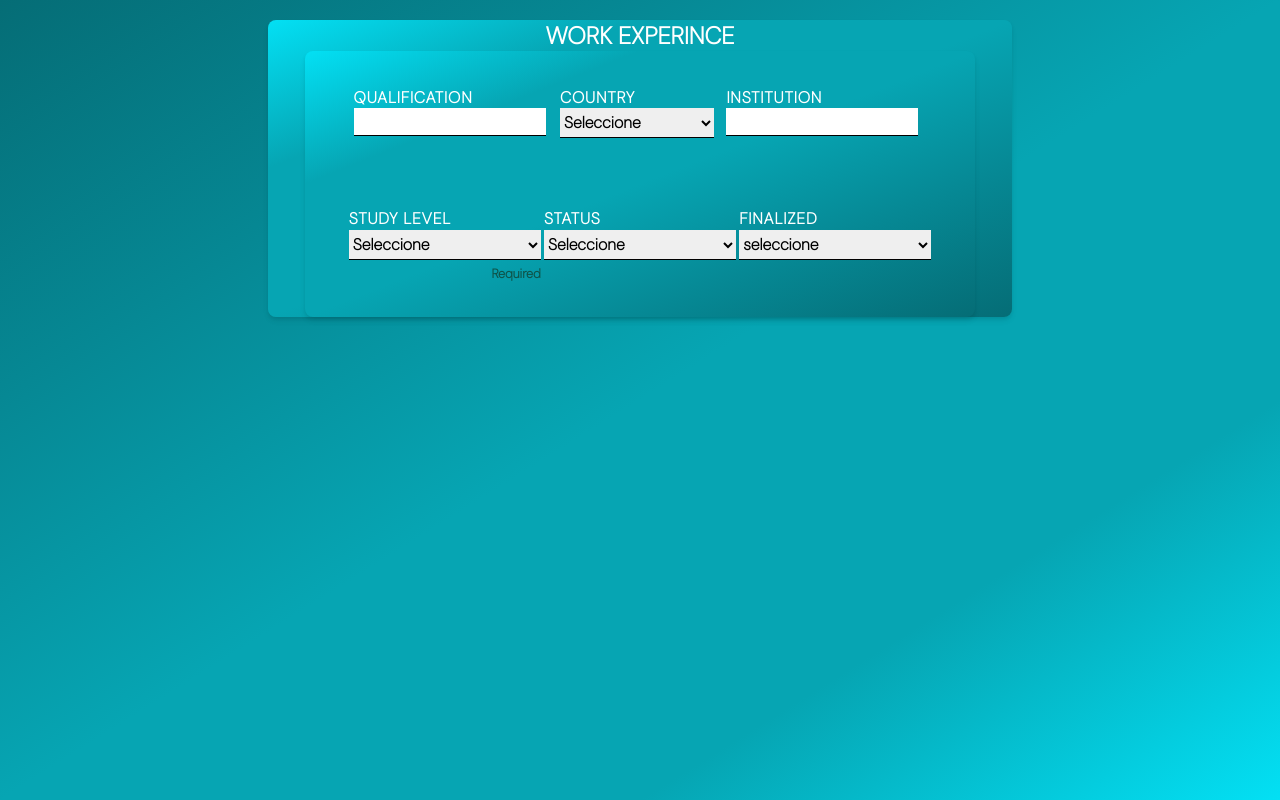
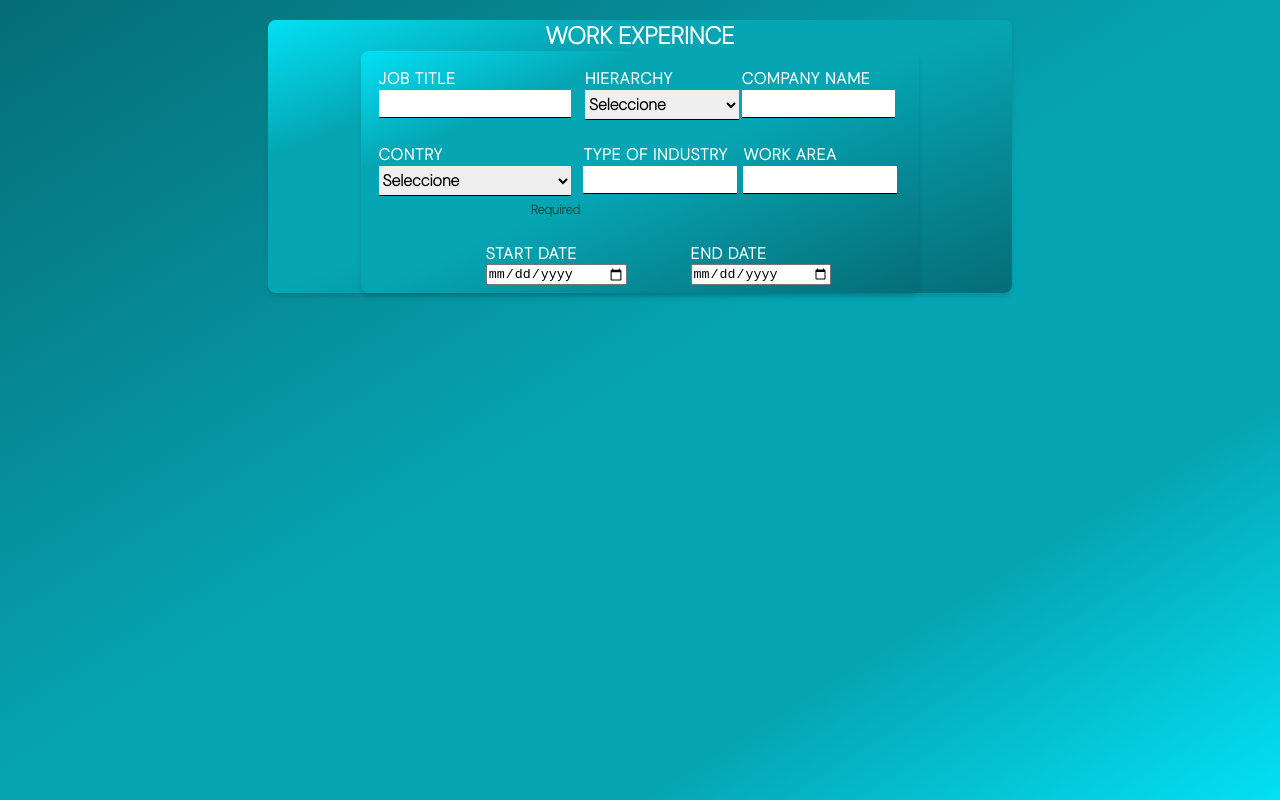
Before and after one commit to dorodrig/React_Registration_Form, a React (Vite) app: page / in a window 1280 px wide. Built offline with nearby package versions, Linux system fonts and the light colour scheme.

Commit message:
React: Se finaliza el componente work experience

```diff
--- a/src/components/Work_Experience.jsx
+++ b/src/components/Work_Experience.jsx
@@ -4,60 +4,65 @@ const Work_Experience = () => {
       <h2>Work Experince</h2>
       <form autoComplete="off">
         <fieldset>
-          <div className="educational_container">
-            <div className="educational_container__title">
-              <label htmlFor="title">Qualification</label>
+          <div className="work_container">
+            <div className="work_container__title">
+              <label htmlFor="title">Job title</label>
               <input type="text" name="Qualification" id="Qualification" />
             </div>
-            <div className="educational_container__country">
-              <label htmlFor="country">Country</label>
+            <div className="work_container__country">
+              <label htmlFor="country">Hierarchy</label>
               <select name="droplist_country" id="droplist_country">
                 <option value="seleccion">Seleccione</option>
-                <option value="Colombia">Colombia</option>
-                <option value="Ecuador">Ecuador</option>
-                <option value="Peru">Peru</option>
+                <option value="Colombia">Junior</option>
+                <option value="Ecuador">Semi-Senior</option>
+                <option value="Peru">Senior</option>
               </select>
             </div>
-            <div className="educational_container__institution">
-              <label htmlFor="institution">Institution</label>
+            <div className="work_container__institution">
+              <label htmlFor="institution">company name</label>
               <input type="text" name="institution" id="institution" />
             </div>
           </div>
         </fieldset>
         <fieldset>
-          <div className="container-status">
-            <div className="Study_level">
-              <label htmlFor="Study_level">Study level</label>
-              <select name="Study_level" id="droplist_Study_level">
+          <div className="work_container__status">
+            <div className="work_container__Studylevel">
+              <label htmlFor="Study_level">Contry</label>
+              <select name="Study_level" id="work_container_droplist">
                 <option value="Seleccione"> Seleccione</option>
-                <option value="Secondary">Secondary</option>
-                <option value="Technique">Technique</option>
-                <option value="academic">Aademic</option>
-                <option value="postgraduate">Postgraduate</option>
-                <option value="master">Master</option>
-                <option value="Doctorate">Doctorate</option>
+                <option value="Argentina">Argentina</option>
+                <option value="Brasil">Brasil</option>
+                <option value="Colombia">Colombia</option>
+                <option value="Ecuador">Ecuador</option>
+                <option value="Peru">Peru</option>
+                <option value="Venezuele">Venezuele</option>
                 <option value="Otro">Otro</option>
               </select>
               <p className="error">Required</p>
             </div>
-            <div className="container-status__status">
-              <label htmlFor="status">Status</label>
-              <select name="droplist_status" id="droplist_status">
-                <option value="seleccion">Seleccione</option>
-                <option value="Graduado">Graduado</option>
-                <option value="Estudiante">Estudiante</option>
-                <option value="Egresado">Egresado</option>
-              </select>
+            <div className="work_container__industry">
+              <label htmlFor="status">Type of industry</label>
+              <input
+                type="text"
+                name="work_container__typeindustry"
+                id="typeindustry"
+              />
             </div>
-            <div className="container-status__finalized">
-              <label htmlFor="finalized">Finalized</label>
-              <select name="finalizes__year" id="finalizes__year">
-                <option value="seleccione">seleccione </option>
-                <option value="2023">2023</option>
-                <option value="2022">2022</option>
-                <option value="2021">2021</option>
-                <option value="2020">2020</option>
-              </select>
+            <div className="work_container__wcfinalized">
+              <label htmlFor="finalized">Work area</label>
+              <input type="text" name="finalizes__year" id="finalizes__year" />
+            </div>
+          </div>
+        </fieldset>
+        <fieldset>
+          <div className="datework">
+            <div className="start">
+              <label htmlFor="start">Start date</label>
+              <input type="date" name="start" id="start" />
+            </div>
+            <div className="end">
+              <label htmlFor="end">End date</label>
+              <input type="date" name="end" id="end" />
             </div>
           </div>
         </fieldset>
--- a/src/styles/_components.scss
+++ b/src/styles/_components.scss
@@ -2,3 +2,4 @@
  @use "./components/form";
  @use "./components/_personalInformation";
  @use "./components/EducationInformation";
+ @use "./components/WorkExperience";
--- /dev/null
+++ b/src/styles/components/WorkExperience/_datework.scss
@@ -0,0 +1,37 @@
+@use "../../variables" as v;
+@mixin datework(){
+    .datework{
+        display: flex;
+        justify-content: center;
+        align-items: center;
+        border-radius: 0.625rem;
+        font-family: v.$font-family;
+        font-weight: bold;
+        padding: 0.1rem 1rem;
+
+        label{
+        color: v.$white;
+    }
+    .start{
+        //background-color: rgb(151, 205, 50);
+        padding: 0.25rem 2rem;
+        border-radius: 0.625rem;
+        font-family: v.$font-family;
+        width: 16vw;
+        display: flex;
+        flex-direction: column;
+        gap: 0.025rem;
+    }
+    .end{
+        //background-color: yellow;
+        padding: 0.25rem 2rem;
+        border-radius: 0.625rem;
+        font-family: v.$font-family;
+        width: 16vw;
+        display: flex;
+        flex-direction: column;
+        gap: 0.025rem;
+    }
+
+    }
+}
--- /dev/null
+++ b/src/styles/components/WorkExperience/_title-country-institution.scss
@@ -0,0 +1,46 @@
+@use "../../variables" as v;
+@mixin title-contry-institution(){
+    .work_container{
+        &__title{
+            padding: 0.25rem 0.10rem;
+            border-radius: 0.625rem;
+            font-family: v.$font-family;
+            width: 16vw;
+            display: flex;
+            flex-direction: column;
+            gap: 0.025rem;
+            input{
+                font-weight: bold;
+                width: 15vw;
+            }
+        }
+        &__country{
+            padding: 0.25rem 0.2rem;
+            border-radius: 0.625rem;
+            font-family: v.$font-family;
+            width: 12vw;
+            display: flex;
+            flex-direction: column;
+            gap: 0.025rem;
+            select{
+                width: 12vw;
+                font-weight: bold;
+            }
+        }
+        &__institution{
+            padding: 0.25rem 0.40rem;
+            border-radius: 0.625rem;
+            font-family: v.$font-family;
+            width: 16vw;
+            display: flex;
+            flex-direction: column;
+            gap: 0.025rem;
+            input{
+                font-weight: bold;
+                width: 12vw;
+            }
+        }
+
+    }
+
+}
--- /dev/null
+++ b/src/styles/components/WorkExperience/_work-container-status.scss
@@ -0,0 +1,57 @@
+@use "../../variables" as v;
+
+@mixin work_container-status(){
+    .work_container{
+        &__status{
+            //background-color: green;
+            border-radius: 0.625rem;
+            font-family: v.$font-family;
+            font-weight: bold;
+            display: flex;
+            justify-content: grid;
+            padding: 0.1rem 1rem;
+            label{
+            color: v.$white;
+        }
+        }
+        &__Studylevel{
+            padding: 0.25rem 0.10rem;
+            border-radius: 0.625rem;
+            font-family: v.$font-family;
+            width: 16vw;
+            display: flex;
+            flex-direction: column;
+            gap: 0.025rem;
+            select{
+                font-weight: bold;
+                width: 15vw;
+            }
+        }
+        &__industry{
+            padding: 0.25rem 0.1rem;
+            border-radius: 0.625rem;
+            font-family: v.$font-family;
+            width: 12vw;
+            display: flex;
+            flex-direction: column;
+            gap: 0.025rem;
+            input{
+                width: 12vw;
+                font-weight: bold;
+            }
+        }
+        &__wcfinalized{
+            padding: 0.25rem 0.50rem;
+            border-radius: 0.625rem;
+            font-family: v.$font-family;
+            width: 16vw;
+            display: flex;
+            flex-direction: column;
+            gap: 0.025rem;
+            input{
+                width: 12vw;
+                font-weight: bold;
+            }
+        }
+          }
+}
--- /dev/null
+++ b/src/styles/components/WorkExperience/_work_container.scss
@@ -0,0 +1,17 @@
+@use "../../variables" as v;
+@use"../WorkExperience/title-country-institution" as tci;
+@mixin work_container(){
+    .work_container{
+        //background-color: yellow;
+        border-radius: 0.625rem;
+        font-family: v.$font-family;
+        font-weight: bold;
+        display: flex;
+        justify-content: row;
+        padding: 0.1rem 1rem;
+        label{
+            color: v.$white;
+        }
+        @include tci.title-contry-institution();
+    }
+}
--- /dev/null
+++ b/src/styles/components/_WorkExperience.scss
@@ -0,0 +1,53 @@
+@use "../variables" as v;
+@use "../components/WorkExperience/work_container" as wc;
+@use "../components/WorkExperience/work-container-status" as wcs;
+@use "../components/WorkExperience/datework" as dw;
+form{
+
+    display:  grid;
+    background-color: v.$white;
+    background-image: v.$main-bg;
+    border-radius: 8px;
+    width: 75%;
+    max-width: auto;
+    margin: 0 auto;
+    box-shadow: v.$main-shadow;
+
+    fieldset{
+    background-color: v.$main-bg;
+    align-items: center;
+    border: none;
+    display: flex;
+    flex-direction: column;
+    padding: 0.1rem 0;
+    @include wc.work_container();
+    @include wcs.work_container-status();
+    @include dw.datework();
+    }
+    // .button{
+
+    //      display: flex;
+    //     justify-content: center;
+    //     align-items: center;
+    //     margin: 0.001rem 0.025rem ;
+    //     input{
+    //         text-transform: uppercase;
+    // letter-spacing: 0.1rem;
+    // border-radius: 6rem;
+    //         width: 15vw;
+    //         margin: 1rem;
+    //         background-color:#1ea1aa;
+    //         color: v.$white;
+    //         border: none;
+    //         padding: 0.5rem 1rem;
+    //         border-radius: 0.5rem;
+    //         font-size: 1rem;
+    //         font-family: v.$font-family;
+    //         cursor: pointer;
+    //         &:hover{
+    //             background-color:v.$white;
+    //             color: #056d76;
+    //         }
+    //     }
+    // }
+}
```
